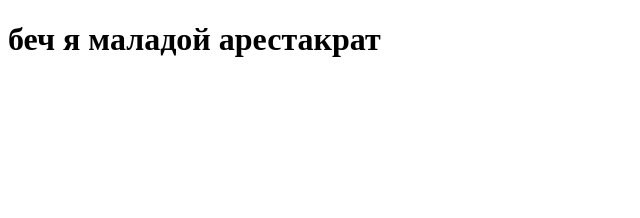
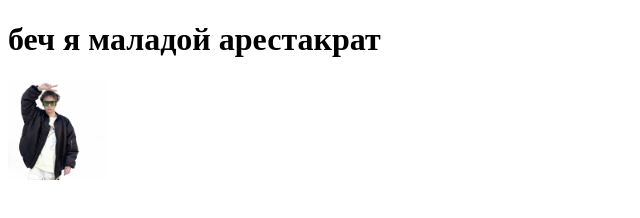
Before and after one commit to artemstar3862/artemstar3862.github.io, a plain HTML site: page index.html in a window 1280 px wide. Shown: the whole page, without its empty margins (0-640 px from the left). Drawn offline with Linux system fonts and the light colour scheme.

Commit message:
изменения

```diff
--- a/index.html
+++ b/index.html
@@ -8,5 +8,6 @@
 </head>
 <body>
     <h1>беч я маладой арестакрат </h1>
+    <img src="./m1000x1000-2.jpg" alt="" width="100">
 </body>
 </html>
```
Also changed, not shown: m1000x1000-2.jpg (added).
